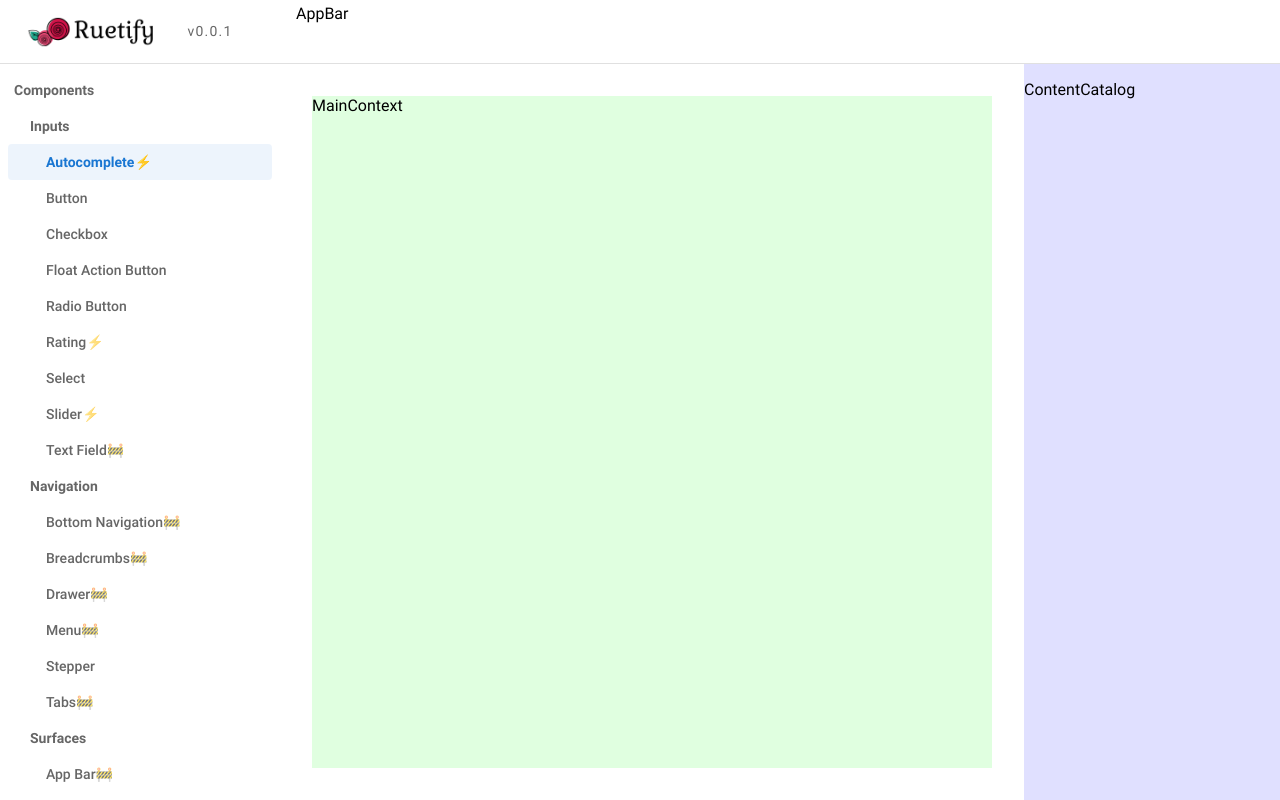
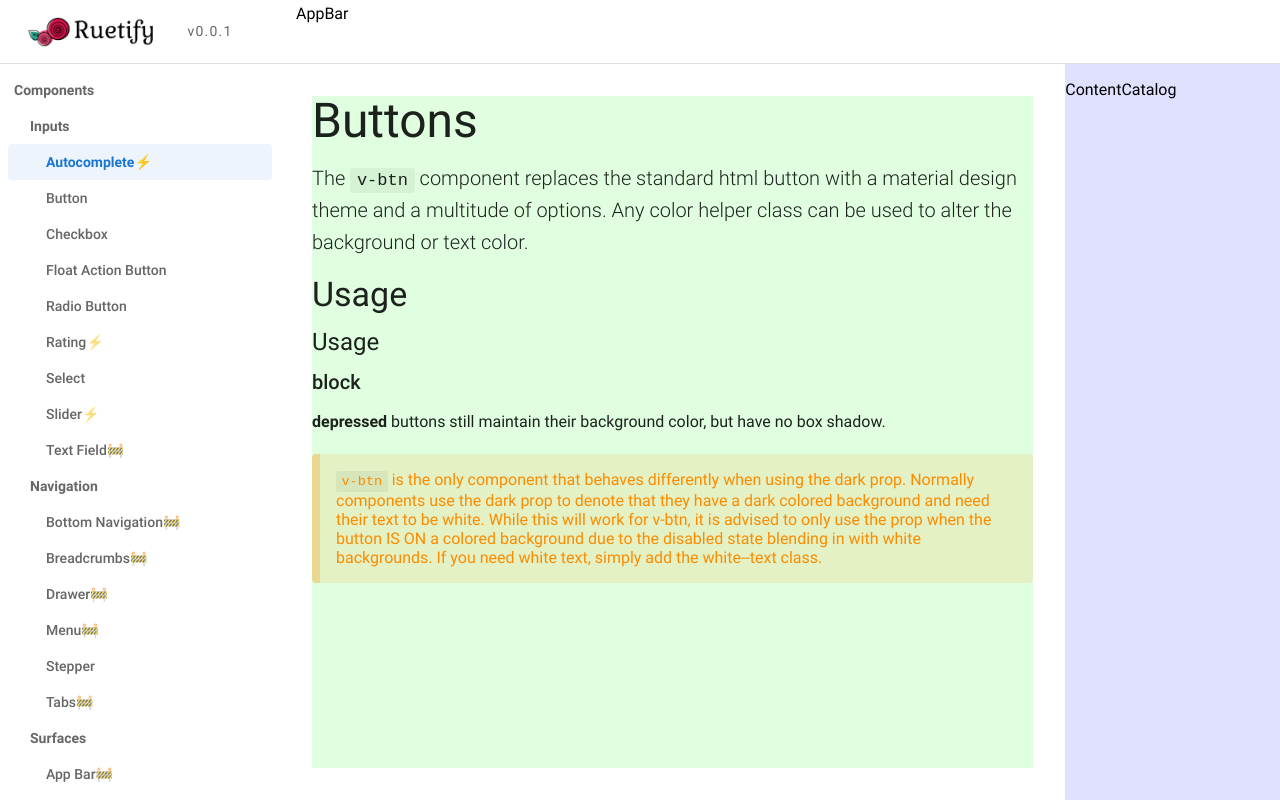
Before and after one commit to KyLoc20/Ruetify-UI, a Next.js app: page / in a window 1280 px wide. Built offline with nearby package versions, Linux system fonts and the light colour scheme.

Commit message:
[Typography] finish

```diff
--- a/components/App.jsx
+++ b/components/App.jsx
@@ -111,7 +111,7 @@ const getDrawerItems = () => [
     children: [],
   },
 ];
-export default function AppContainer() {
+export default function AppContainer(props) {
   const [selectedNavigation,setSelectedNavigation]=React.useState("autocomplete")
   const handleSelectFromCatalog=(where)=>{
     console.log("Here is App, handleSelectFromCatalog", where);
@@ -132,7 +132,7 @@ export default function AppContainer() {
       </LeftContainer>
       <RightContainer>
         <AppBar></AppBar>
-        <MainContext></MainContext>
+        <MainContext>{props.children}</MainContext>
         <ContentCatalog></ContentCatalog>
       </RightContainer>
     </Page>
--- a/components/MainContext.jsx
+++ b/components/MainContext.jsx
@@ -8,15 +8,16 @@ const Container = styled("section")`
 `;
 const Context = styled("section")`
   display: flex;
+  flex-direction:column;
   margin: 0 auto;
   width: 100%;
   max-width: 868px;
   background: rgba(0, 255, 0, 0.12);
 `;
-export default function MainContext() {
+export default function MainContext(props) {
   return (
-    <Container>
-      <Context>MainContext</Context>
+    <Container className="main-context">
+      <Context className="content">{props.children}</Context>
     </Container>
   );
 }
--- a/components/NavigationCatalog.jsx
+++ b/components/NavigationCatalog.jsx
@@ -10,12 +10,6 @@ const Component = styled("section")`
   box-sizing: border-box;
   padding: 8px;
   overflow-y: scroll;
-`;
-const TestItem = styled("div")`
-  width: 148px;
-  height: 50px;
-  background: red;
-  margin: 20px;
 `;
 const ItemComponent = styled("section")``;
 const ItemContent = styled("section")`
--- a/pages/index.jsx
+++ b/pages/index.jsx
@@ -1,6 +1,29 @@
-import App from "../components/App"
+import App from "../components/App";
+import Typography from "../ui/Typography/Typography";
 export default function Home() {
   return (
-    <App></App>
+    <App>
+      <Typography type="h1">Buttons</Typography>
+      <Typography type="p" description>
+        The <code>v-btn</code> component replaces the standard html button with
+        a material design theme and a multitude of options. Any color helper
+        class can be used to alter the background or text color.
+      </Typography>
+      <Typography type="h2">Usage</Typography>
+      <Typography type="h3">Usage</Typography>
+      <Typography type="h4">block</Typography>
+      <Typography type="p">
+        <strong>depressed</strong> buttons still maintain their background
+        color, but have no box shadow.
+      </Typography>
+      <Typography type="quote">
+        <code>v-btn</code> is the only component that behaves differently when using the dark
+        prop. Normally components use the dark prop to denote that they have a
+        dark colored background and need their text to be white. While this will
+        work for v-btn, it is advised to only use the prop when the button IS ON
+        a colored background due to the disabled state blending in with white
+        backgrounds. If you need white text, simply add the white--text class.
+      </Typography>
+    </App>
   );
 }
--- /dev/null
+++ b/ui/Typography/Typography.jsx
@@ -0,0 +1,94 @@
+import * as React from "react";
+import styled from "@emotion/styled";
+import { css, jsx } from "@emotion/react";
+import PropTypes from "prop-types";
+const Heading = styled("div")`
+  display: inline-block;
+  margin: 0;
+  padding: 0;
+  color: currentColor;
+  letter-spacing: normal;
+  font-weight: 400;
+  color: rgba(0, 0, 0, 0.87);
+`;
+const HeadingOne = styled(Heading.withComponent("h1"))`
+  margin-bottom: 16px;
+  line-height: 3.125rem;
+  font-size: 3rem;
+`;
+const HeadingTwo = styled(Heading.withComponent("h2"))`
+  margin-bottom: 12px;
+  line-height: 2.5rem;
+  font-size: 2.125rem;
+`;
+const HeadingThree = styled(Heading.withComponent("h3"))`
+  margin-bottom: 8px;
+  line-height: 2rem;
+  font-size: 1.5rem;
+`;
+const HeadingFour = styled(Heading.withComponent("h4"))`
+  margin-bottom: 8px;
+  line-height: 2rem;
+  font-size: 1.25rem;
+  font-weight: 500;
+`;
+const Paragraph = styled("p")`
+  display: block;
+  margin: 0;
+  padding: 0;
+  color: rgba(0, 0, 0, 0.87);
+  margin-bottom: 16px;
+  line-height: 2rem;
+  font-size: 1rem;
+`;
+const Quote = styled("div")`
+  margin-bottom: 16px;
+  padding: 16px;
+  border-radius: 4px;
+  color: rgba(251, 140, 0, 1);
+  background: rgba(251, 140, 0, 0.12);
+  border-left: 8px solid rgba(251, 140, 0, 0.26);
+`;
+const DescriptionStyle = css`
+  margin-bottom: 16px;
+  font-size: 1.25rem;
+  font-weight: 300;
+`;
+const CodeStyle = css`
+  code {
+    padding: 0.2em 0.4em;
+    background-color: rgba(0, 0, 0, 0.05);
+    color: currentColor;
+    border-radius: 3px;
+    font-size: 85%;
+    font-weight: 400;
+    font-family: monospace, monospace;
+  }
+`;
+const TypeMap = {
+  h1: HeadingOne,
+  h2: HeadingTwo,
+  h3: HeadingThree,
+  h4: HeadingFour,
+  p: Paragraph,
+  quote: Quote,
+};
+export default function Typography(props) {
+  const TypographyComponent = TypeMap[props.type] || Paragraph;
+  return (
+    <TypographyComponent
+      className={props.type}
+      css={[props.description ? DescriptionStyle : null, CodeStyle]}
+    >
+      {props.children}
+    </TypographyComponent>
+  );
+}
+Typography.propTypes = {
+  type: PropTypes.oneOf(["h1", "h2", "h3", "h4", "p", "quote"]),
+  description: PropTypes.bool, // a special style
+};
+Typography.defaultProps = {
+  type: "p",
+  description: false,
+};
```
